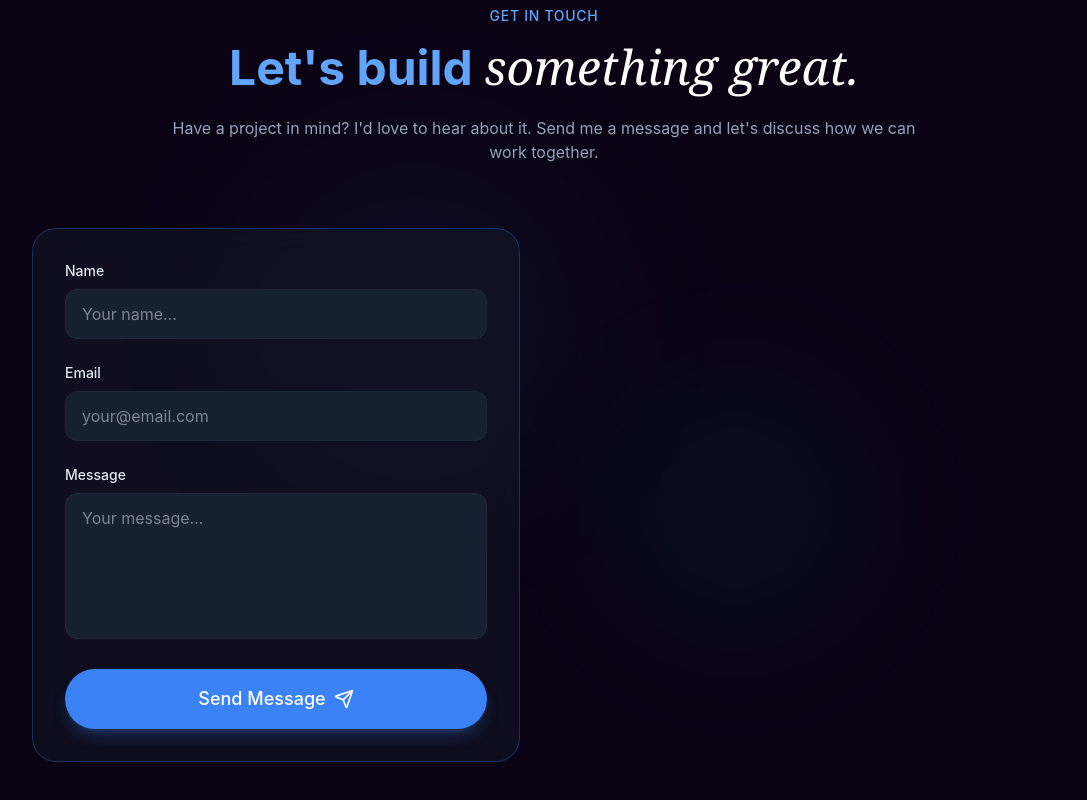
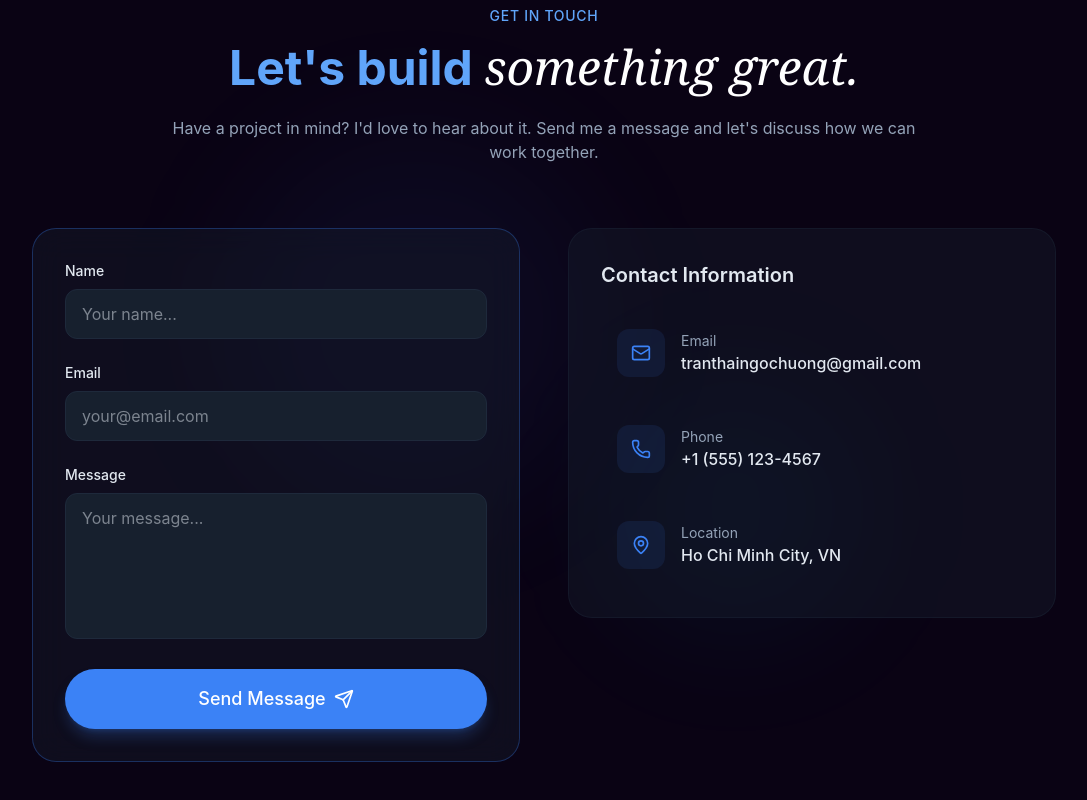
Before and after one commit to noahnoahnoahtran/Web_Dev, a React (Vite) app in the folder Website/10_portfolio/: page / in a window 1280 px wide. Shown: the part 6208-7008 px from the top of the page, without its empty margins (96-1183 px from the left). Built offline with nearby package versions, Linux system fonts and the light colour scheme.

Commit message:
feat(contact/info): setup structure and add styling

```diff
--- a/Website/10_portfolio/package.json
+++ b/Website/10_portfolio/package.json
@@ -10,8 +10,8 @@
     "preview": "vite preview"
   },
   "dependencies": {
+    "@emailjs/browser": "^4.4.1",
     "@tailwindcss/vite": "^4.1.18",
-    "emailjs": "^5.0.0",
     "lucide-react": "^0.564.0",
     "react": "^19.2.0",
     "react-dom": "^19.2.0",
--- a/Website/10_portfolio/src/sections/Contact.jsx
+++ b/Website/10_portfolio/src/sections/Contact.jsx
@@ -202,7 +202,34 @@
               )}
             </form>
           </div>
-          <div></div>
+
+          {/* Contact Info */}
+          <div className="space-y-6 animate-fade-in animation-delay-400">
+            <div className="glass rounded-3xl p-8">
+              <h3 className="text-xl font-semibold mb-6">
+                Contact Information
+              </h3>
+              <div className="space-y-4">
+                {contactInfo.map((item, i) => (
+                  <a
+                    key={i}
+                    href={item.href}
+                    className="flex items-center gap-4 p-4 rounded-xl hover:bg-surface transition-colors group"
+                  >
+                    <div className="w-12 h-12 rounded-xl bg-primary/10 flex items-center justify-center group-hover:bg-primary/20 transition-colors">
+                      <item.icon className="w-5 h-5 text-primary" />
+                    </div>
+                    <div>
+                      <div className="text-sm text-muted-foreground">
+                        {item.label}
+                      </div>
+                      <div className="font-medium">{item.value}</div>
+                    </div>
+                  </a>
+                ))}
+              </div>
+            </div>
+          </div>
         </div>
       </div>
     </section>
```
Also changed, not shown: 1 other file (tests, documents, lock files or other folders).
